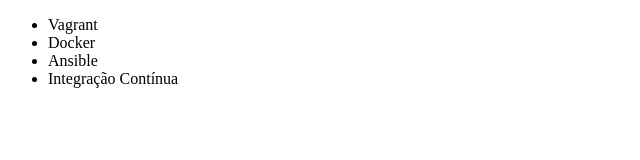
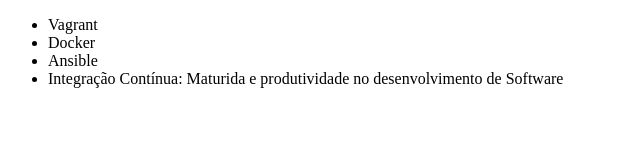
Before and after one commit to Daniel-AquinoDev/alura-github, a plain HTML site: page index.html in a window 1280 px wide. Shown: the whole page, without its empty margins (0-640 px from the left). Drawn offline with Linux system fonts and the light colour scheme.

Commit message:
Renomeando curso de Integração Contínua

```diff
--- a/index.html
+++ b/index.html
@@ -9,7 +9,7 @@
         <li>Vagrant</li>
         <li>Docker</li>
         <li>Ansible</li>
-        <li>Integração Contínua</li>
+        <li>Integração Contínua: Maturida e produtividade no desenvolvimento de Software</li>
     </ul>
 </body>
 </html>
```
